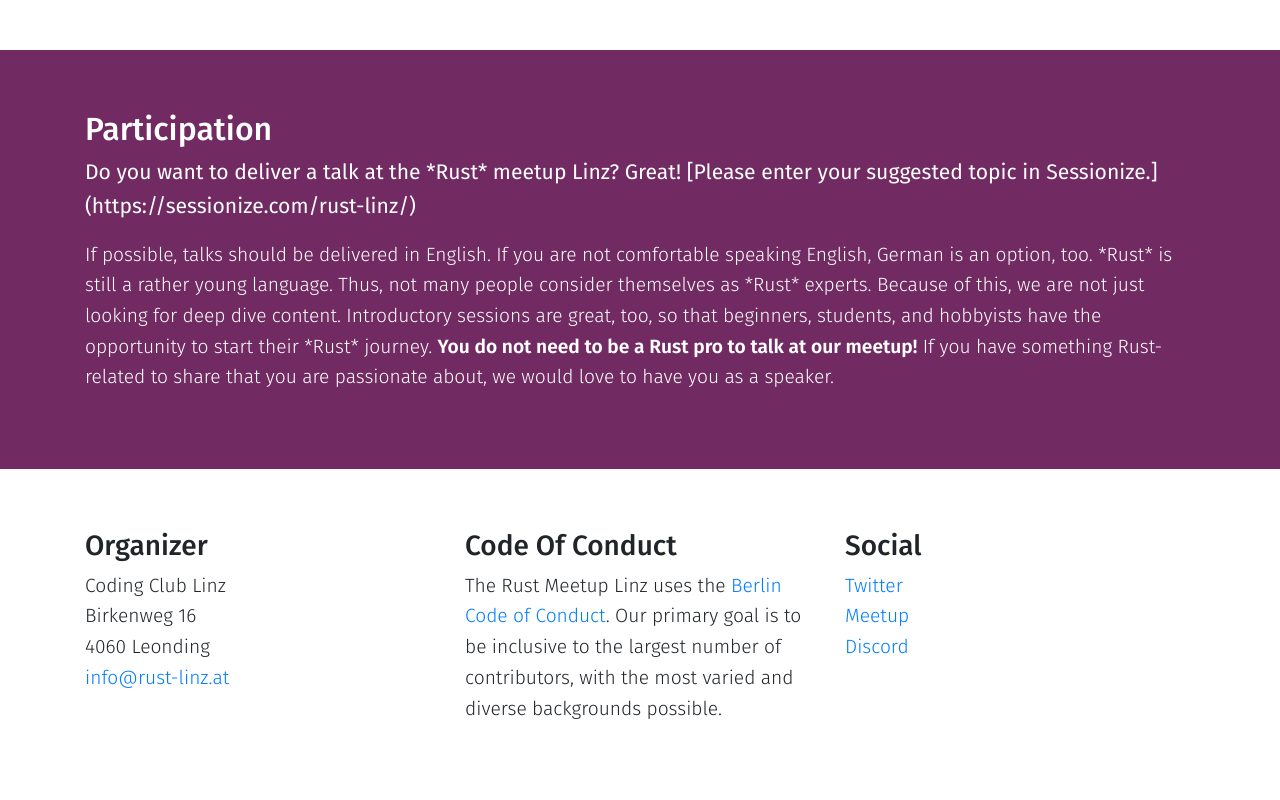
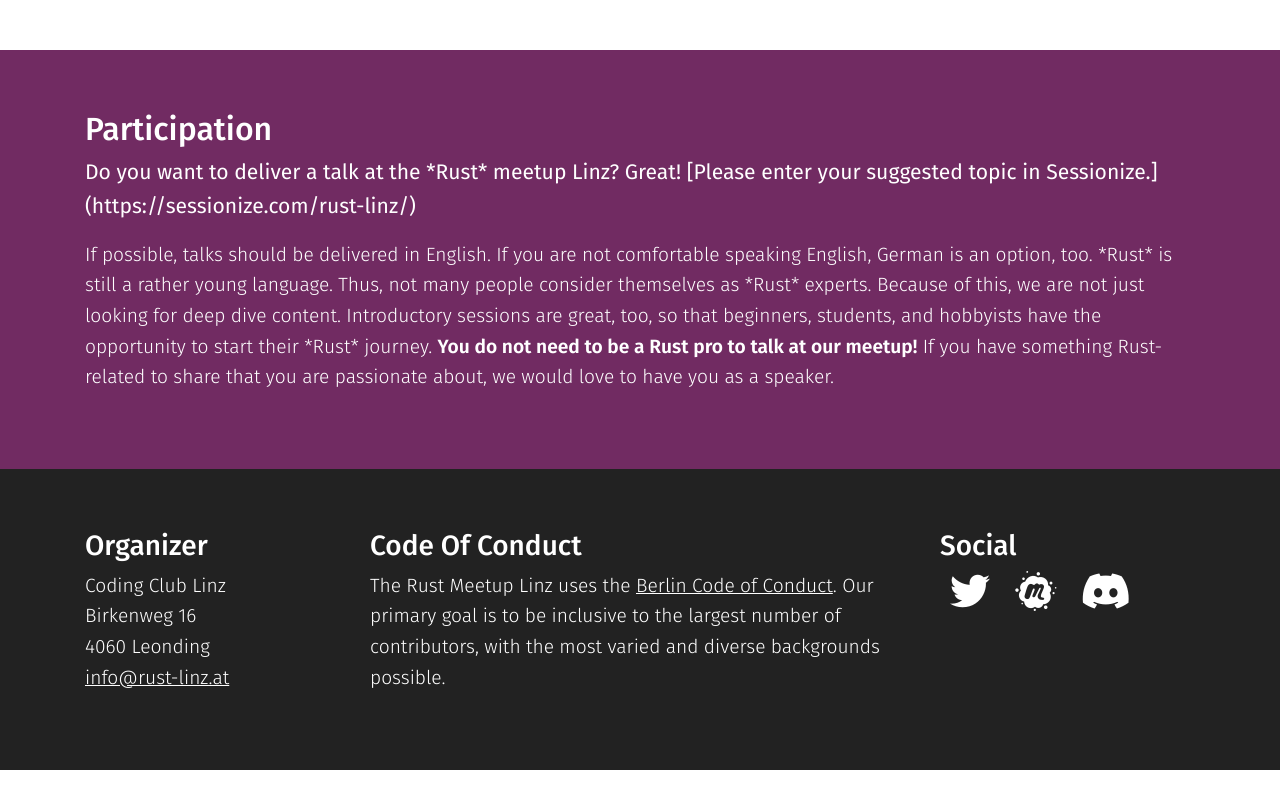
Before and after one commit to coding-club-linz/rust-linz, a website: page index.html in a window 1280 px wide. Shown: the part 898-1698 px from the top of the page. After the commit the page ends 1668 px from the top, so only its background shows below. Drawn offline with nearby package versions, Linux system fonts and the light colour scheme; files that its build step writes are made by us from their sources.

Commit message:
Footer Styled

```diff
--- a/index.html
+++ b/index.html
@@ -109,24 +109,24 @@
     <footer>
         <div class="container">
             <div class="row">
-                <div class="col-sm">
+                <div class="col-md-4 col-xl-3">
                     <h3>Organizer</h3>
                     <p>Coding Club Linz<br>
                         Birkenweg 16<br>
                         4060 Leonding<br>
                         <a href="mailto:info@rust-linz.at">info@rust-linz.at</a></p>
                 </div>
-                <div class="col-sm">
+                <div class="col-md-4 col-xl-6">
                     <h3>Code Of Conduct</h3>
                     <p>The Rust Meetup Linz uses the <a href="https://berlincodeofconduct.org/">Berlin Code of
                         Conduct</a>. Our primary goal is to be inclusive to the
                         largest number of contributors, with the most varied and diverse backgrounds possible.</p>
                 </div>
-                <div class="col-sm">
+                <div class="col-md-4 col-xl-3">
                     <h3>Social</h3>
-                    <p><a href="https://twitter.com/rustlinz">Twitter</a><br>
-                       <a href="https://www.meetup.com/de-DE/Rust-Linz/">Meetup</a><br>
-                       <a href="https://discord.gg/T27Ms2f">Discord</a></p>
+                    <p><a href="https://twitter.com/rustlinz"><i class="fab fa-twitter icon"></i></a>
+                       <a href="https://www.meetup.com/de-DE/Rust-Linz/"><i class="fab fa-meetup icon"></i></a>
+                       <a href="https://discord.gg/T27Ms2f"><i class="fab fa-discord icon"></i></a></p>
                 </div>
             </div>
         </div>
@@ -140,6 +140,7 @@
     <script src="https://stackpath.bootstrapcdn.com/bootstrap/4.5.0/js/bootstrap.min.js"
         integrity="sha384-OgVRvuATP1z7JjHLkuOU7Xw704+h835Lr+6QL9UvYjZE3Ipu6Tp75j7Bh/kR0JKI"
         crossorigin="anonymous"></script>
+        <script src="https://kit.fontawesome.com/d9ebd98690.js" crossorigin="anonymous"></script>
 </strongody>
 
 </html>
--- a/sass/style.scss
+++ b/sass/style.scss
@@ -49,3 +49,15 @@
 footer {
     padding: 60px 0;
 }
+.icon {
+    padding: 0 10px;
+    font-size: 40px;
+}
+footer {
+    background-color: #222;
+    color: white;
+    a {
+        color: white;
+        text-decoration: underline;
+    }
+}
```
